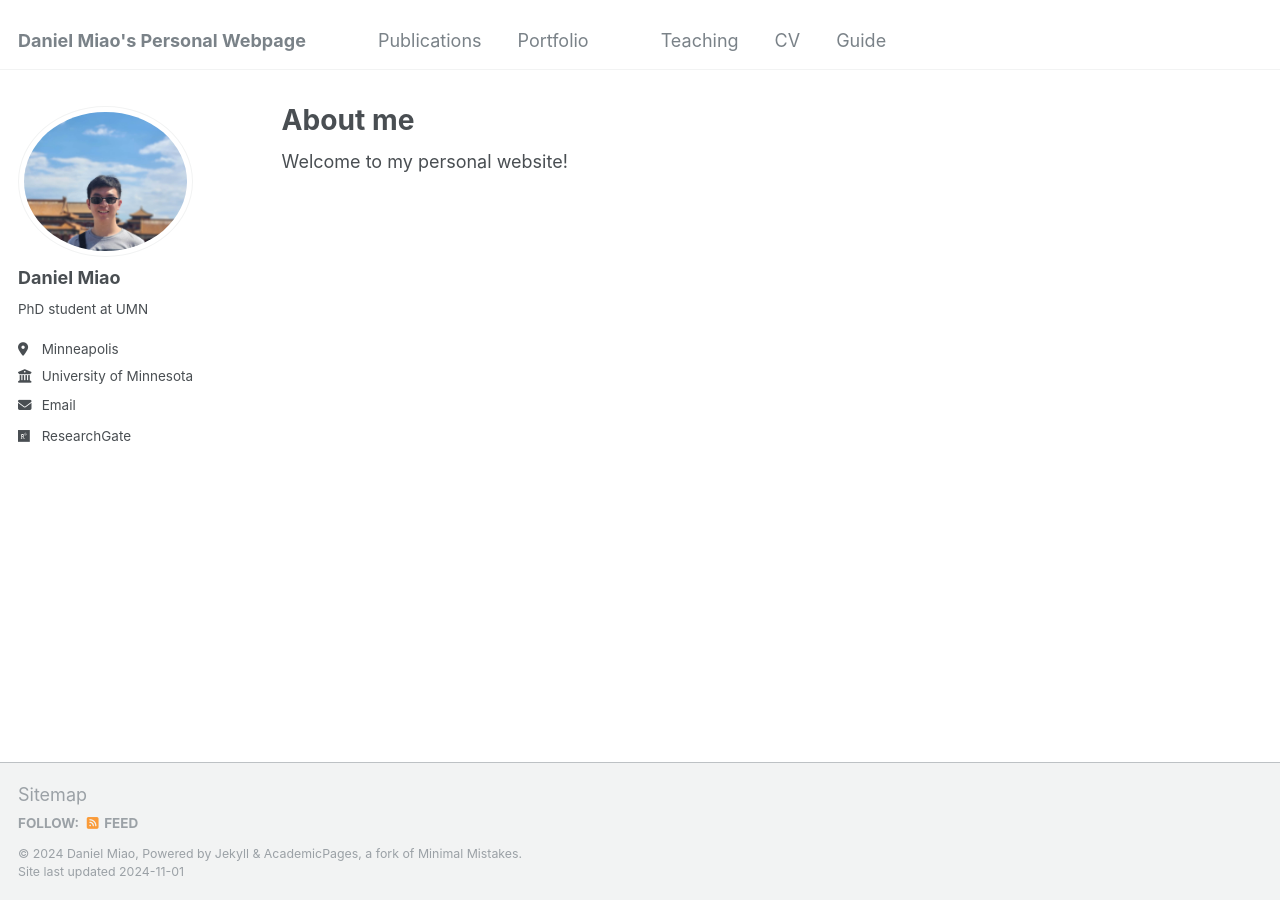
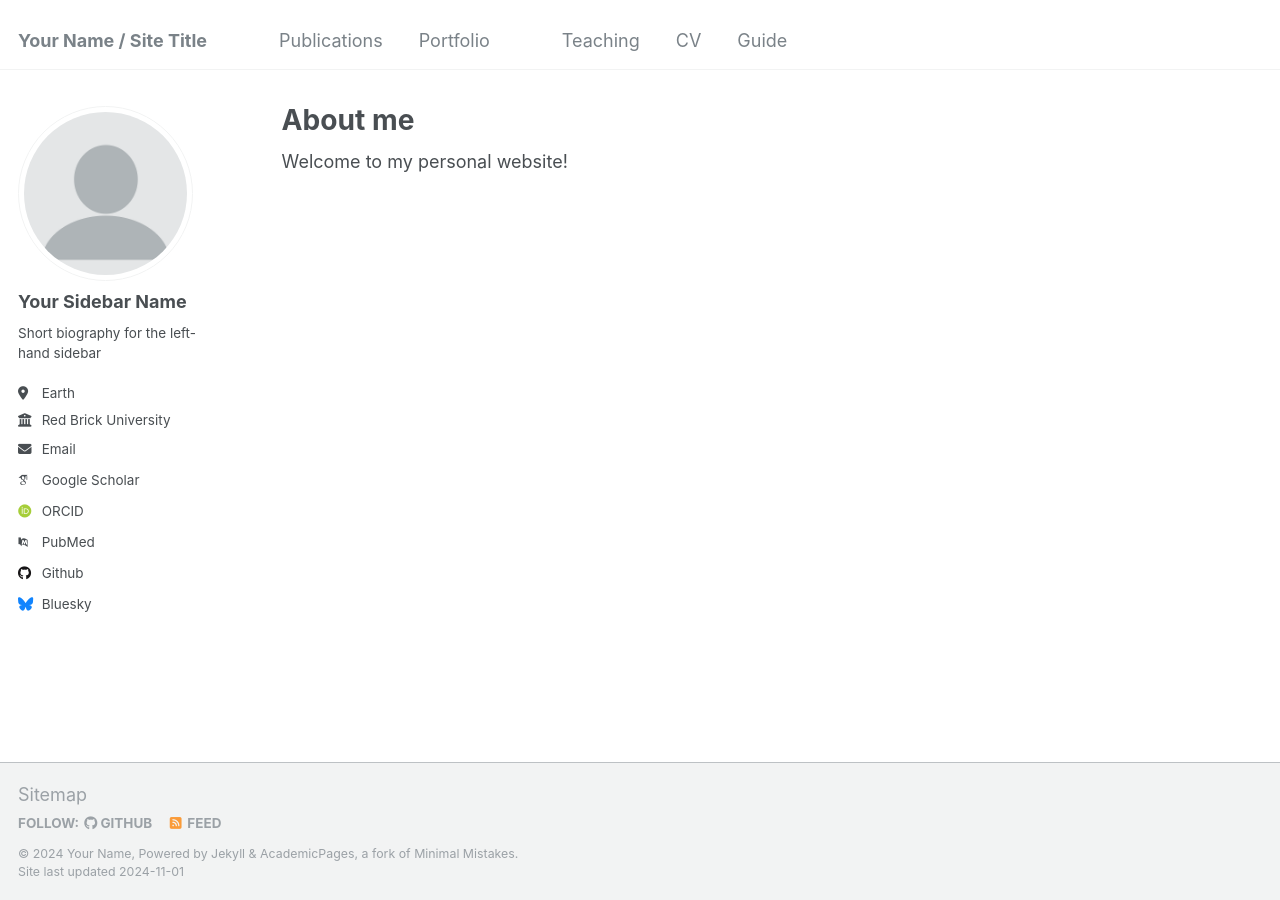
Before and after one commit to dmiao153/daniel-miao, a Jekyll site: the page built from _pages/about.md, in a window 1280 px wide. Built offline with Jekyll 4.4.1, drawn with Linux system fonts in a browser that asks for light colours; some web fonts are replaced.

Commit message:
Update _config.yml

```diff
--- a/_config.yml
+++ b/_config.yml
@@ -8,48 +8,48 @@
 
 # Basic Site Settings
 locale                   : "en-US"
-title                    : "Daniel Miao's Personal Webpage"
+title                    : "Your Name / Site Title"
 title_separator          : "-"
-name                     : &name "Daniel Miao"
-description              : &description "Third year PhD student in Applied Math at University of Minnesota"
-url                      : https://danielmiao.github.io # the base hostname & protocol for your site e.g. "https://mmistakes.github.io"
+name                     : &name "Your Name"
+description              : &description "personal description"
+url                      : https://academicpages.github.io # the base hostname & protocol for your site e.g. "https://mmistakes.github.io"
 baseurl                  : "" # the subpath of your site, e.g. "/blog"
-repository               : "dmiao153/danielmiao.github.io"
+repository               : "academicpages/academicpages.github.io"
 
 # Site Author - The following control what appear as part of the author content on the side bar.
 #               If a field is blank the icon and link will not appear, otherwise it will be shown.
 #               Additional customization can be done by editing /_includes/author-profile.html
 author:
   # Biographic information
-  avatar           : "Daniel AMS picture.jpg"
-  name             : "Daniel Miao"
-  pronouns         : # example: "/her"
-  bio              : "PhD student at UMN"
-  location         : "Minneapolis"
-  employer         : "University of Minnesota"
+  avatar           : "profile.png"
+  name             : "Your Sidebar Name"
+  pronouns         : # example: "she/her"
+  bio              : "Short biography for the left-hand sidebar"
+  location         : "Earth"
+  employer         : "Red Brick University"
   uri              : # URL
   email            : "none@example.org"
 
   # Academic websites
   arxiv            : # URL - Update with the correct link to your profile
-  googlescholar    : # "https://scholar.google.com/citations?user=PS_CX0AAAAAJ"
+  googlescholar    : "https://scholar.google.com/citations?user=PS_CX0AAAAAJ"
   impactstory      : # URL
-  orcid            : # "http://orcid.org/yourorcidurl"
+  orcid            : "http://orcid.org/yourorcidurl"
   semantic         : # URL
-  pubmed           : # "https://www.ncbi.nlm.nih.gov/pubmed/?term=john+snow"
-  researchgate     : "https://www.researchgate.net/profile/Daniel-Miao-3" # URL
+  pubmed           : "https://www.ncbi.nlm.nih.gov/pubmed/?term=john+snow"
+  researchgate     : # URL
   scopus           : # URL
 
   # Repositories and software development
   bitbucket        : # Username - Update with your username on the site
   codepen          : # Username
   dribbble         : # Username
-  github           : # "academicpages"
+  github           : "academicpages"
   kaggle           : # Username
   stackoverflow    : # User number or user number and name (i.e., use "1" or "1/jeff-atwood")
 
   # Social media
-  bluesky          : # "bsky.app" # Replace this with you Bluesky username
+  bluesky          : "bsky.app" # Replace this with you Bluesky username
   facebook         : # Username
   flickr           : # Username
   foursquare       : # Username
```
